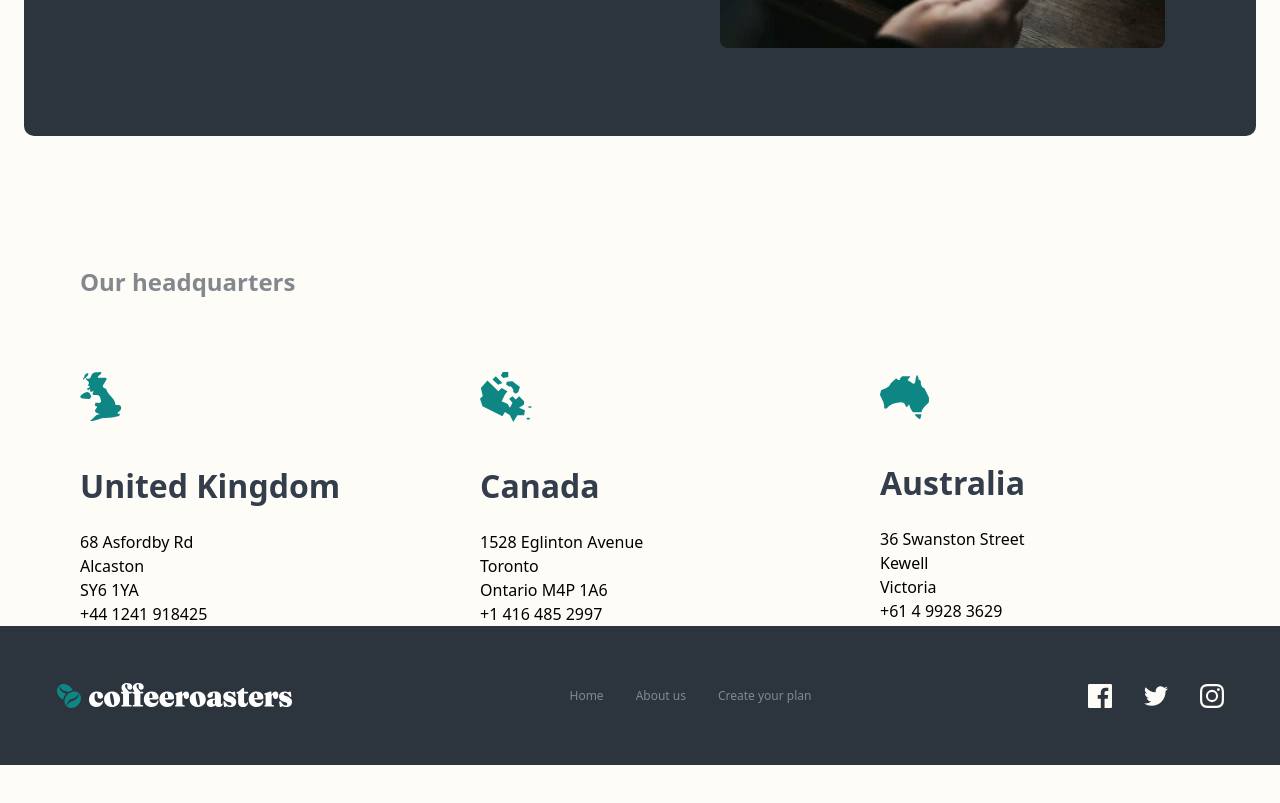
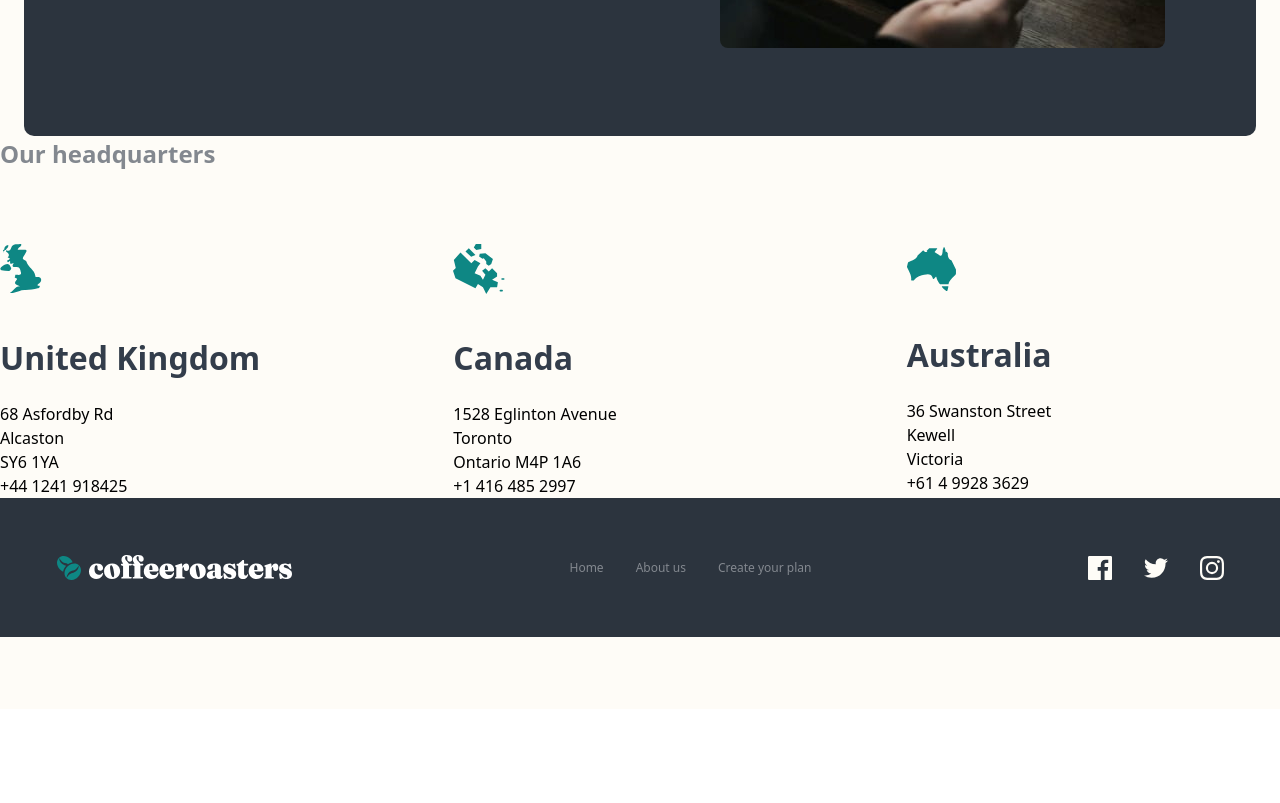
Before and after one commit to MadeByJax/coffeeroasters, a React (Vite) app: page /about in a window 1280 px wide. Shown: the part 1800-2603 px from the top of the page. After the commit the page ends 2509 px from the top, so only its background shows below. Built offline with nearby package versions, Linux system fonts and the light colour scheme.

Commit message:
Refactor Locations component layout

```diff
--- a/src/components/Locations.jsx
+++ b/src/components/Locations.jsx
@@ -5,7 +5,7 @@ import Australia from "/src/assets/about/desktop/illustration-australia.svg";
 
 const Locations = () => {
   return (
-    <div className="px-6 lg:px-20 container  mt-32 mx-auto">
+    <div className="">
       <h2 className="font-bold text-app-grey text-[24px] text-center md:text-left">
         Our headquarters
       </h2>
```
